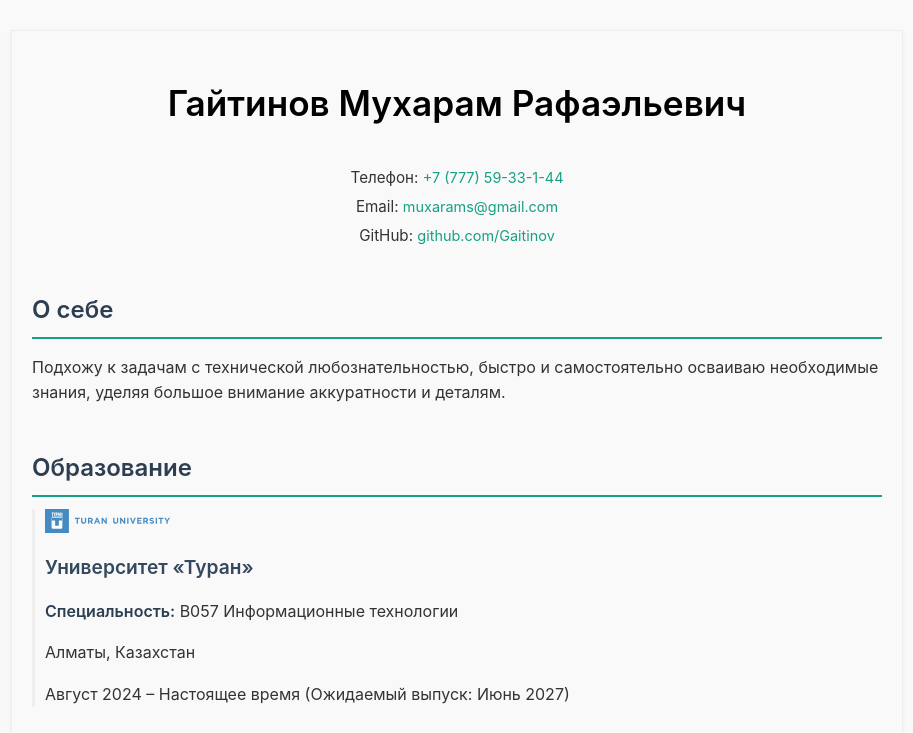
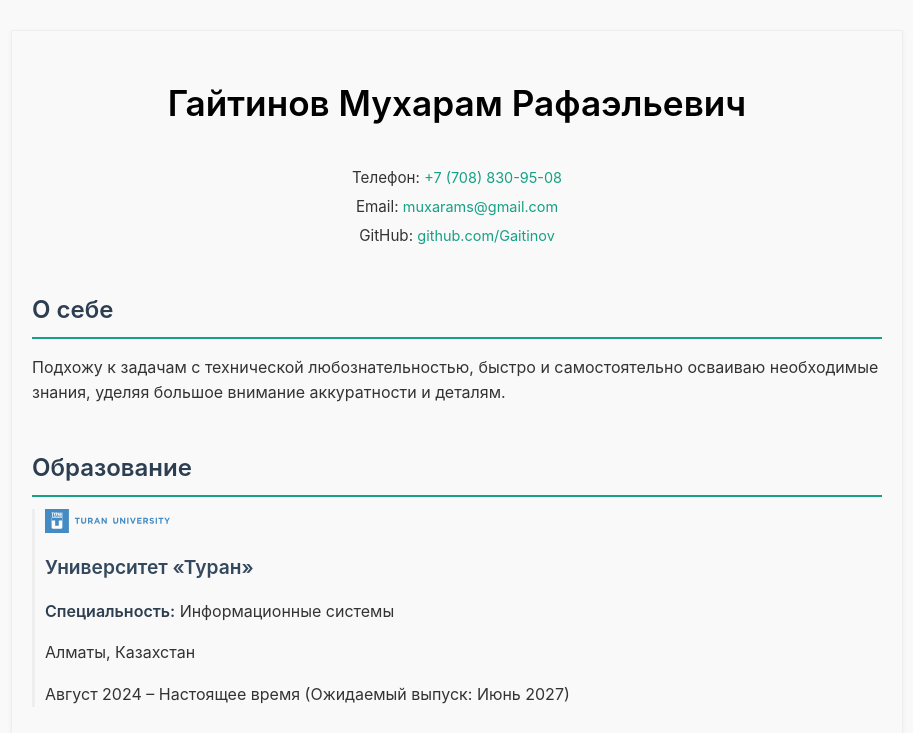
Before and after one commit to Gaitinov/gaitinov.github.io, a plain HTML site: page index.html in a window 1280 px wide. Shown: the top 733 px of the page, without its empty margins (183-1096 px from the left). Drawn offline with Linux system fonts and the light colour scheme.

Commit message:
update number
update number

```diff
--- a/index.html
+++ b/index.html
@@ -115,7 +115,7 @@
     <h1>Гайтинов Мухарам Рафаэльевич</h1>
 
     <section class="contact-info">
-        <p>Телефон: <a href="tel:+77775933144">+7 (777) 59-33-1-44</a></p>
+        <p>Телефон: <a href="tel:+77775933144">+7 (708) 830-95-08</a></p>
         <p>Email: <a href="mailto:muxarams@gmail.com">muxarams@gmail.com</a></p>
         <p>GitHub: <a href="https://github.com/Gaitinov" target="_blank">github.com/Gaitinov</a></p>
     </section>
@@ -132,7 +132,7 @@
                  <img src="images/turan_logo.svg" alt="Логотип Университета Туран" class="university-logo">
                  <a href="https://turan.edu.kz/ru/" target="_blank"><h3>Университет «Туран»</h3></a>
             </div>
-            <p><strong>Специальность:</strong> B057 Информационные технологии</p>
+            <p><strong>Специальность:</strong> Информационные системы</p>
             <p>Алматы, Казахстан</p>
             <p>Август 2024 – Настоящее время (Ожидаемый выпуск: Июнь 2027)</p>
         </div>
```
